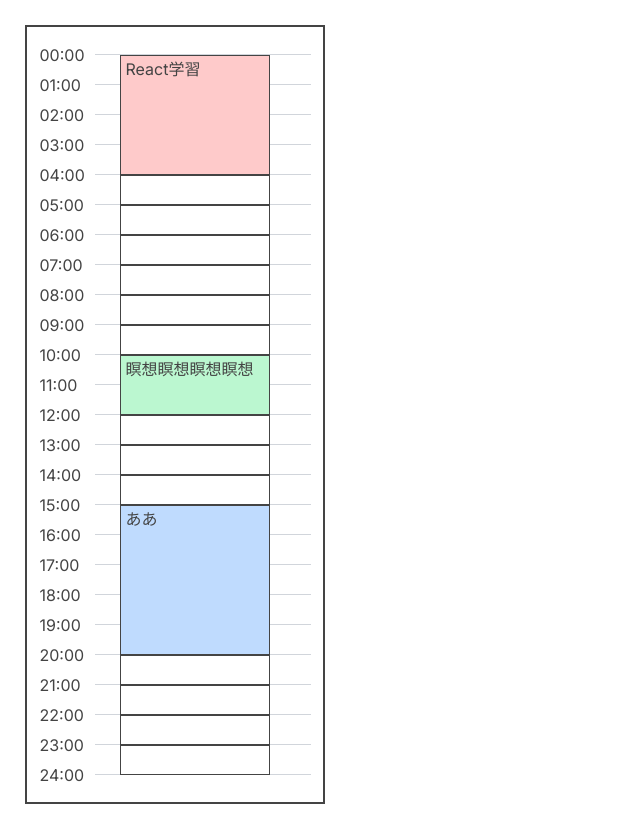
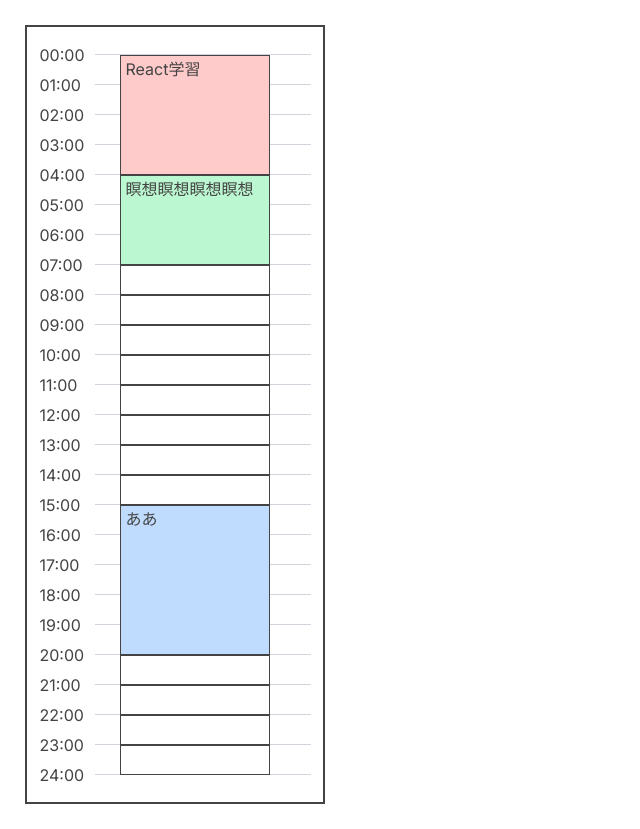
Before and after one commit to tomoya092013/dnd_kit_sample, a Next.js app in the folder frontend/: page /drag_and_drop in a window 1280 px wide. Shown: the whole page, without its empty margins (0-640 px from the left). Built offline with nearby package versions, Linux system fonts and the light colour scheme.

Commit message:
taskがない場合並べ替えしないように設定

```diff
--- a/frontend/src/app/drag_and_drop/page.tsx
+++ b/frontend/src/app/drag_and_drop/page.tsx
@@ -26,7 +26,7 @@ import TimeLine from './components/TimeLine';
 
 const TASKS: Task[] = [
   { startTime: 0, endTime: 4, title: 'React学習', bg: 'fecaca' },
-  { startTime: 10, endTime: 12, title: '瞑想瞑想瞑想瞑想', bg: 'bbf7d0' },
+  { startTime: 4, endTime: 7, title: '瞑想瞑想瞑想瞑想', bg: 'bbf7d0' },
   { startTime: 15, endTime: 20, title: 'ああ', bg: 'bfdbfe' },
 ];
 
@@ -42,6 +42,9 @@ const SimpleSortablePage = () => {
 
   const handleDragEnd = (event: DragEndEvent) => {
     const { active, over } = event;
+
+    const target = items.find((item) => item.id === active.id);
+    if (!target?.task) return;
 
     if (over && active.id !== over.id) {
       const activeIndex = items.findIndex(({ id }) => id === active.id);
@@ -90,7 +93,7 @@ const SimpleSortablePage = () => {
         <DndContext
           sensors={sensors}
           collisionDetection={closestCenter}
-          onDragEnd={(event) => handleDragEnd(event)}
+          onDragEnd={handleDragEnd}
           modifiers={[restrictToVerticalAxis, restrictToWindowEdges]}
         >
           <SortableContext items={items}>
```
